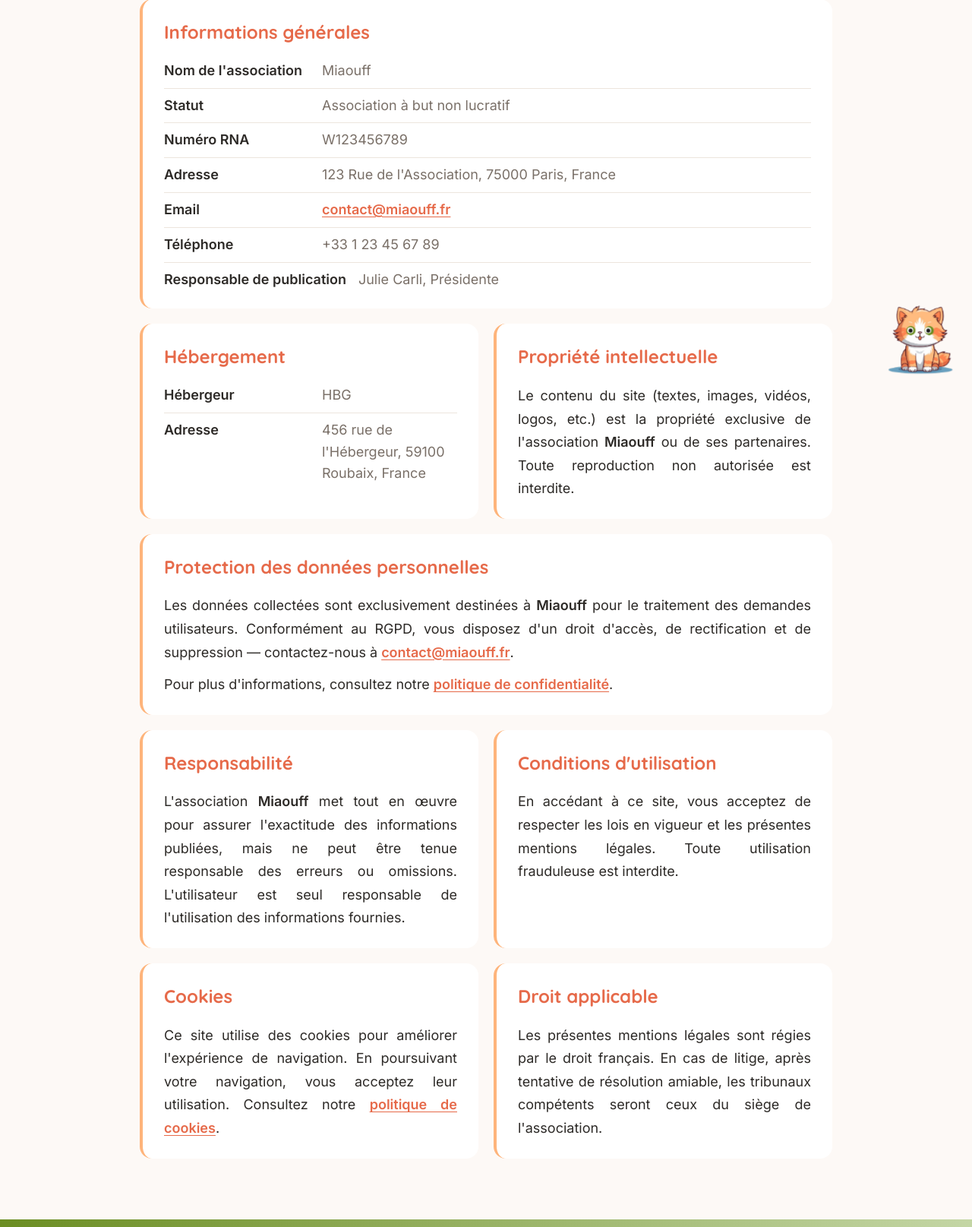
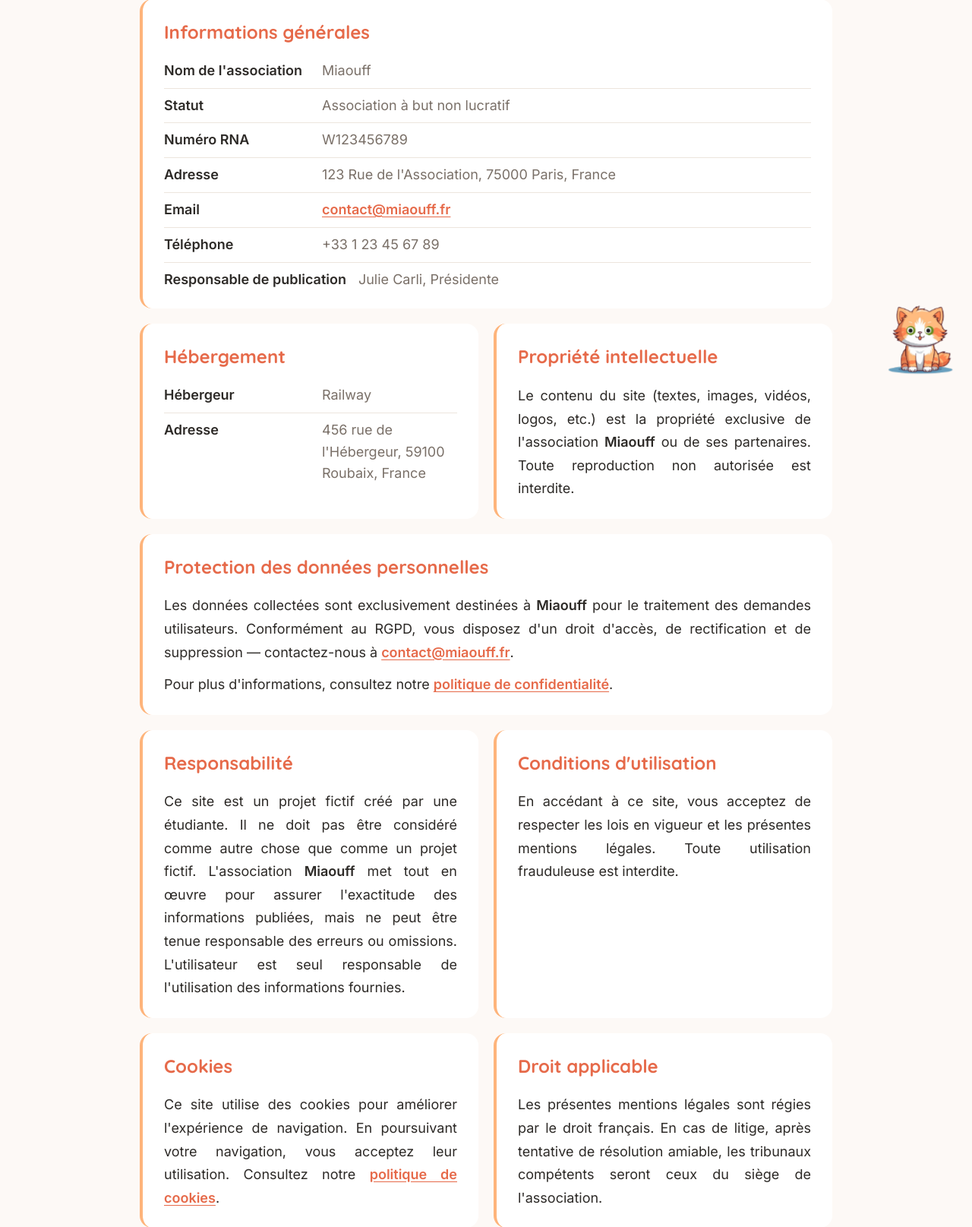
Before and after one commit to julie-carli/Miaouff, a Flask app: page /legal_notices in a window 1280 px wide. Shown: the part 285-1900 px from the top of the page at 76% size. Run offline with Flask 3, Linux system fonts and the light colour scheme.

Commit message:
Ajout de ficitf dans legal notices

```diff
--- a/templates/legal_notices.html
+++ b/templates/legal_notices.html
@@ -50,7 +50,7 @@
             <dl class="legal-dl">
                 <div class="legal-dl-row">
                     <dt>Hébergeur</dt>
-                    <dd>HBG</dd>
+                    <dd>Railway</dd>
                 </div>
                 <div class="legal-dl-row">
                     <dt>Adresse</dt>
@@ -72,7 +72,7 @@
 
         <article class="legal-card">
             <h2 class="legal-subtitle">Responsabilité</h2>
-            <p class="legal-text">L'association <strong>Miaouff</strong> met tout en œuvre pour assurer l'exactitude des informations publiées, mais ne peut être tenue responsable des erreurs ou omissions. L'utilisateur est seul responsable de l'utilisation des informations fournies.</p>
+            <p class="legal-text">Ce site est un projet fictif créé par une étudiante. Il ne doit pas être considéré comme autre chose que comme un projet fictif. L'association <strong>Miaouff</strong> met tout en œuvre pour assurer l'exactitude des informations publiées, mais ne peut être tenue responsable des erreurs ou omissions. L'utilisateur est seul responsable de l'utilisation des informations fournies.</p>
         </article>
 
         <article class="legal-card">
```
